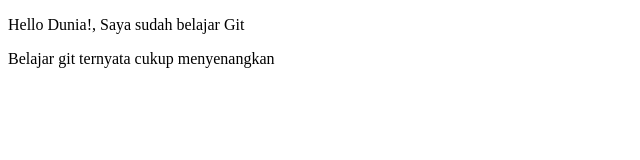
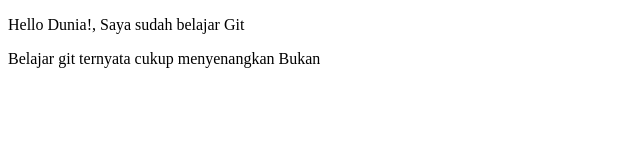
Before and after one commit to setiamuktiazizah/PROJET-01, a plain HTML site: page index.html in a window 1280 px wide. Shown: the full height of the page, 0-640 px from the left. Drawn offline with Linux system fonts and the light colour scheme.

Commit message:
Commit Ketiga

```diff
--- a/index.html
+++ b/index.html
@@ -6,6 +6,6 @@
  </head>
  <body>
  <p>Hello Dunia!, Saya sudah belajar Git</p>
- <p>Belajar git ternyata cukup menyenangkan</p>
+ <p>Belajar git ternyata cukup menyenangkan Bukan</p>
  </body>
 </html>
```
